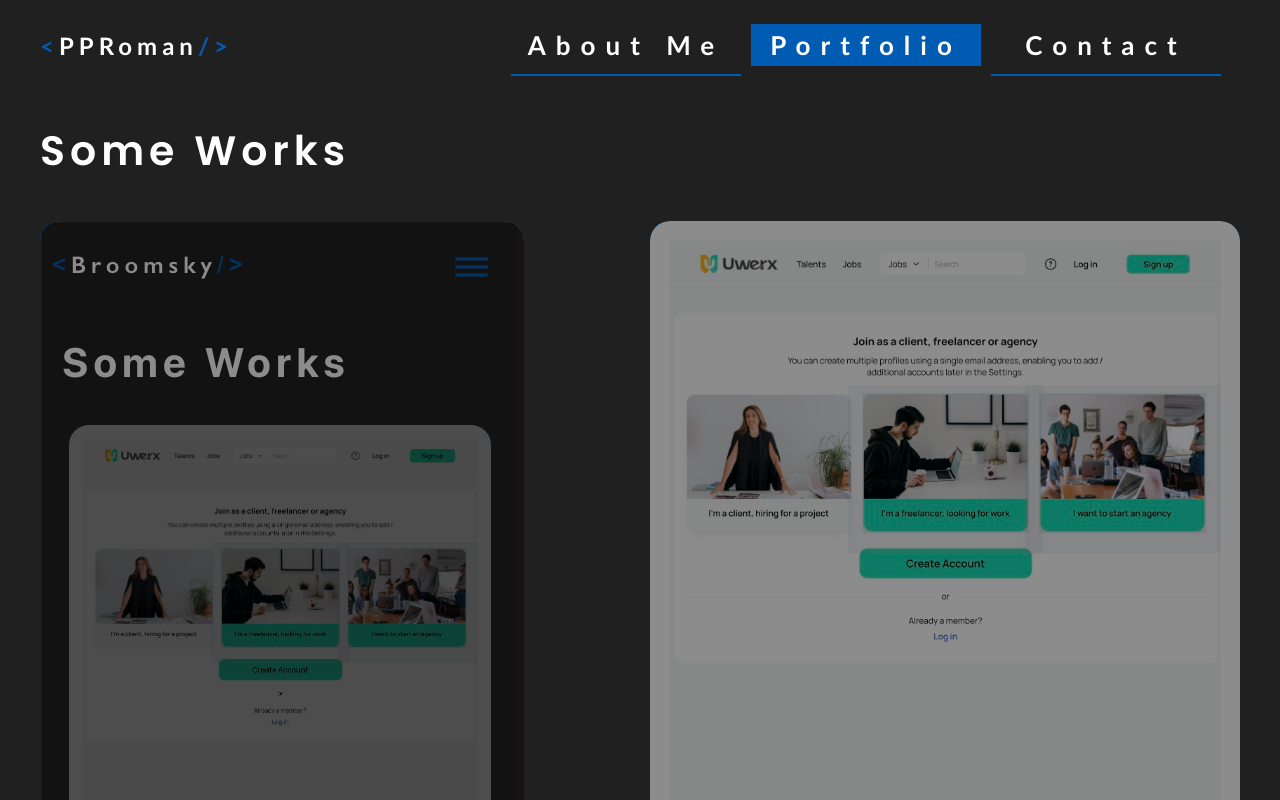
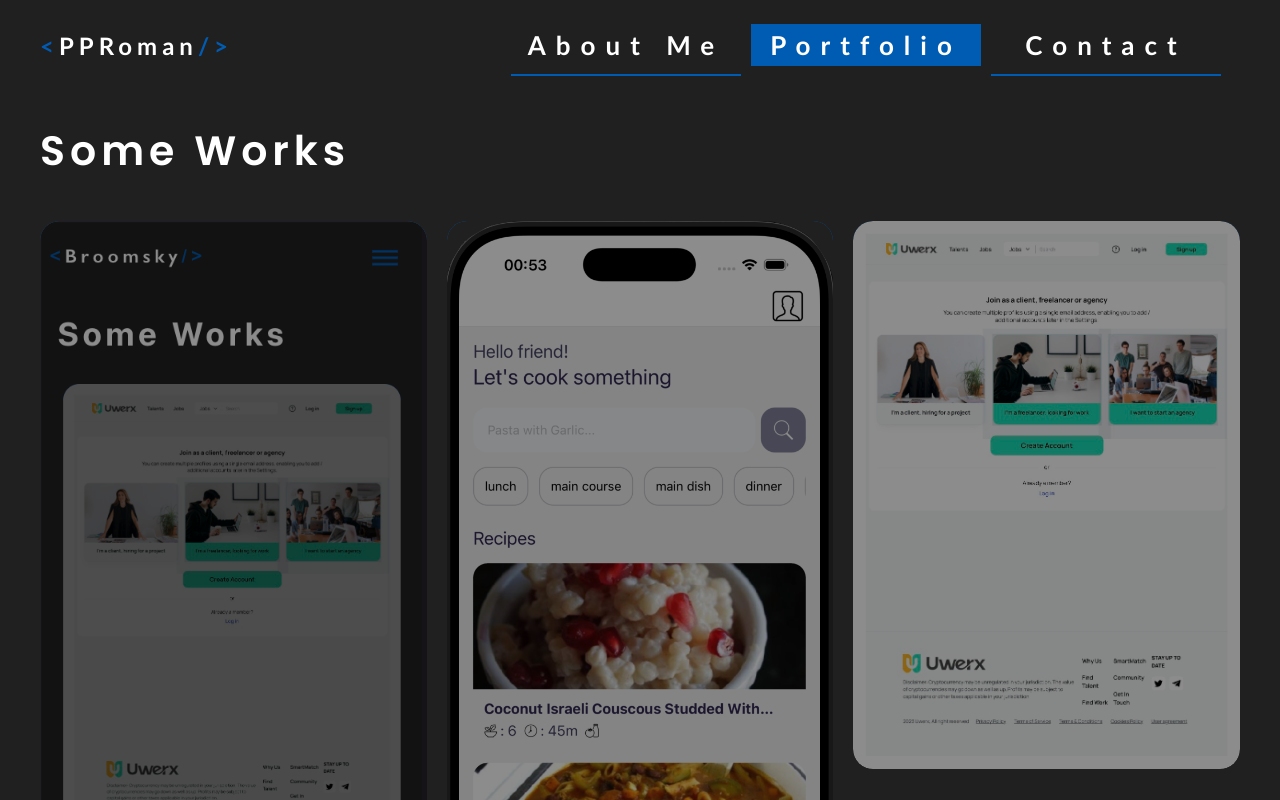
Before and after one commit to PPRomaa/cvproject, a React (Create React App) app: page /projects in a window 1280 px wide. Built offline with nearby package versions, Linux system fonts and the light colour scheme.

Commit message:
Reviewed code, update code add new features

```diff
--- a/src/assets/projectsData.ts
+++ b/src/assets/projectsData.ts
@@ -1,5 +1,6 @@
 import UWERX from './images/UWERX - screenShot.jpg'
 import portfolioScreen from './images/Portfolio - screenShot.png'
+import RecipeApp from './images/RecipeApp.png'
 
 interface ProjectsData {
     img: string
@@ -20,6 +21,24 @@
         skills: ['UI/UX', 'CSS', 'TypeScript', 'React'],
     },
     {
+        img: RecipeApp,
+        name: 'RecipeApp',
+        desc: 'Developed a fully functional mobile application using React Native.' +
+            ' This project aimed to demonstrate my ability to work with React Native by implementing a user-friendly interface,' +
+            ' navigation, and efficient state management. Leveraged modern libraries to enhance functionality and ensure optimal performance.' +
+            ' This pet project improved my skills in creating intuitive UI, handling API requests, and maintaining clean, scalable code architecture.',
+
+        url: 'https://github.com/PPRomaa/RecipeApp',
+        skills: [
+            'React Native',
+            'UI/UX',
+            'TypeScript',
+            'Redux Toolkit',
+            'React Navigation',
+            'Axios',
+        ],
+    },
+    {
         img: UWERX,
         name: 'UWERX',
         desc:
@@ -29,7 +48,14 @@
             ' understanding of responsive design principles, state management, and component-based architecture,' +
             ' successfully delivering a clean, efficient, and user-friendly application.',
         url: '',
-        skills: ['UI/UX', 'TailWind', 'TypeScript', 'NextJS', 'Redux Toolkit'],
+        skills: [
+            'UI/UX',
+            'TailWind',
+            'TypeScript',
+            'NextJS',
+            'Redux Toolkit',
+            'Axios',
+        ],
     },
 ]
 
--- a/src/components/navigation/navigation.css
+++ b/src/components/navigation/navigation.css
@@ -138,8 +138,8 @@
     position: absolute;
     height: 60px;
     width: 60px;
-    top: 10%;
-    right: 2%;
+    top: 15px;
+    right: 10px;
     z-index: 40;
     cursor: pointer;
     border-radius: 50%;
--- a/src/pages/portfolio/Portfolio.tsx
+++ b/src/pages/portfolio/Portfolio.tsx
@@ -13,17 +13,17 @@
                     <ResponsiveMasonry
                         columnsCountBreakPoints={{ 350: 1, 666: 2, 1024: 3 }}>
                         <Masonry gutter={'20px'}>
-                            {projectsData.map(
-                                (
-                                    { img, name, url, skills, desc, link },
-                                    index
-                                ) => {
+                            {projectsData.map(({ img, name, url, skills, desc, link }, index) => {
                                     return (
                                         <div
                                             key={index + name}
                                             className="project-card">
                                             <div className="project-card-item">
-                                                <img src={img} alt={name} />
+                                                <img
+                                                    className="project-card-img"
+                                                    src={img}
+                                                    alt={name}
+                                                />
                                                 <div className="project-card-info">
                                                     <p className="card-title">
                                                         {' '}
--- a/src/pages/portfolio/portfolio.css
+++ b/src/pages/portfolio/portfolio.css
@@ -23,17 +23,13 @@
     display: flex;
     font-size: 13px;
     position: relative;
-    /*width: 422px;*/
-    /*height: 100%;*/
     cursor: default;
     overflow: visible;
     border-radius: 20px;
 }
 
-.project-card img {
+.project-card-img {
     position: relative;
-    width: auto;
-    height: auto;
     max-width: 100%;
     max-height: 100%;
     object-fit: contain;
@@ -49,6 +45,7 @@
     z-index: 2;
     overflow: hidden;
     border-radius: 20px;
+    background-color: #202020
 }
 
 .project-card-info {
@@ -77,6 +74,7 @@
 }
 .project-card:hover img {
     filter: brightness(1);
+    background-color: #000;
 }
 .project-card:hover .project-card-item {
     transform: translate(-20px, -10px);
@@ -145,14 +143,14 @@
 .project-card__list {
     display: flex;
     flex-wrap: wrap;
-    justify-content: space-between;
     align-items: center;
+    gap: 5px;
     padding: 5px 5px 20px 5px;
 }
 .project-card__item {
     font-size: 14px;
     list-style: none;
-    padding: 5px 15px 2px 15px;
+    padding: 5px 15px 5px 15px;
     margin: 4px 0;
     border-radius: 20px;
     background-color: #000;
```
Also changed, not shown: src/assets/images/RecipeApp.png (added).
